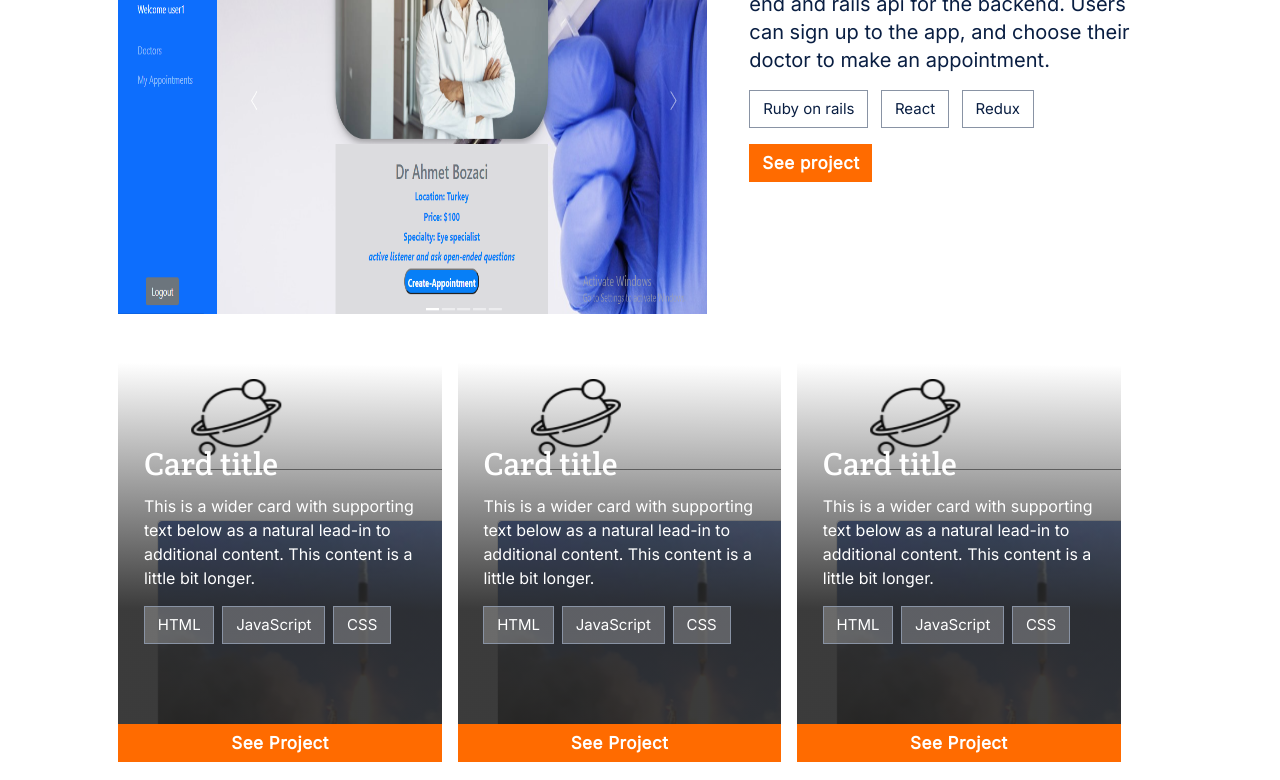
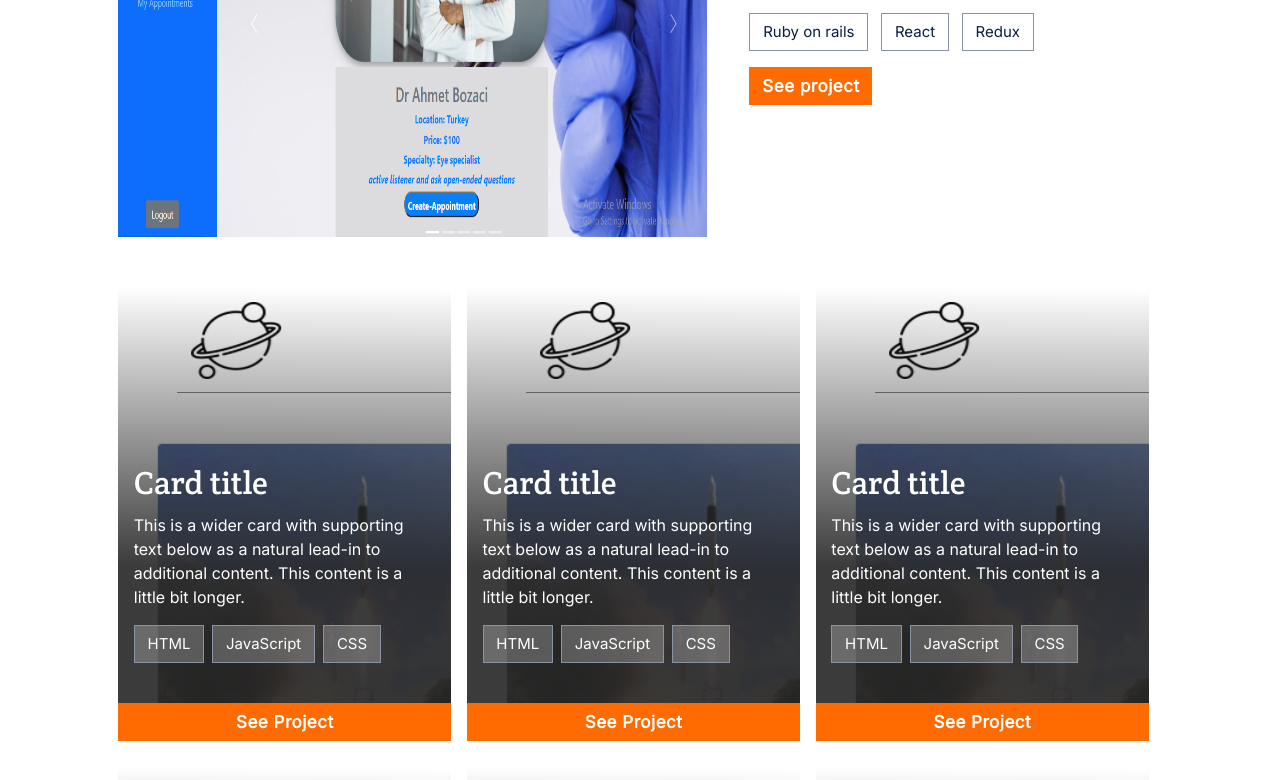
Before and after one commit to aliabbani/portfolio1, a website: page index.html in a window 1280 px wide. Shown: the part 1341-2121 px from the top of the page. Drawn offline with nearby package versions, Linux system fonts and the light colour scheme; a web font is replaced by a local one.

Commit message:
fix design for card for mobile and desktop

```diff
--- a/style.css
+++ b/style.css
@@ -92,9 +92,8 @@ body {
   display: none;
 }
 
-.section2,
-.section2-main {
-  padding: 12vh 5vw 9vh 5vw;
+.section2 {
+  padding: 4vh 5vw 9vh 5vw;
 }
 
 .section2-title {
@@ -215,7 +214,7 @@ body {
 }
 
 .feature-info {
-  padding: 10vh 2vw;
+  padding: 14vh 1.2vw 5vh 1.2vw;
 }
 
 .feature-title {
@@ -695,7 +694,7 @@ footer {
 
   .section2,
   .section2-main {
-    padding: 8vw;
+    padding: 8vh 8vw 12vh 8vw;
   }
 
   .main-card-div {
@@ -728,8 +727,12 @@ footer {
   }
 
   .feature-container {
-    width: 31%;
-    margin-bottom: 1.5rem;
+    width: 31.9%;
+    margin-bottom: 1vh;
+  }
+
+  .feature-info {
+    padding: 22vh 1.2vw 5vh 1.2vw;
   }
 
   .feature-lang {
```
